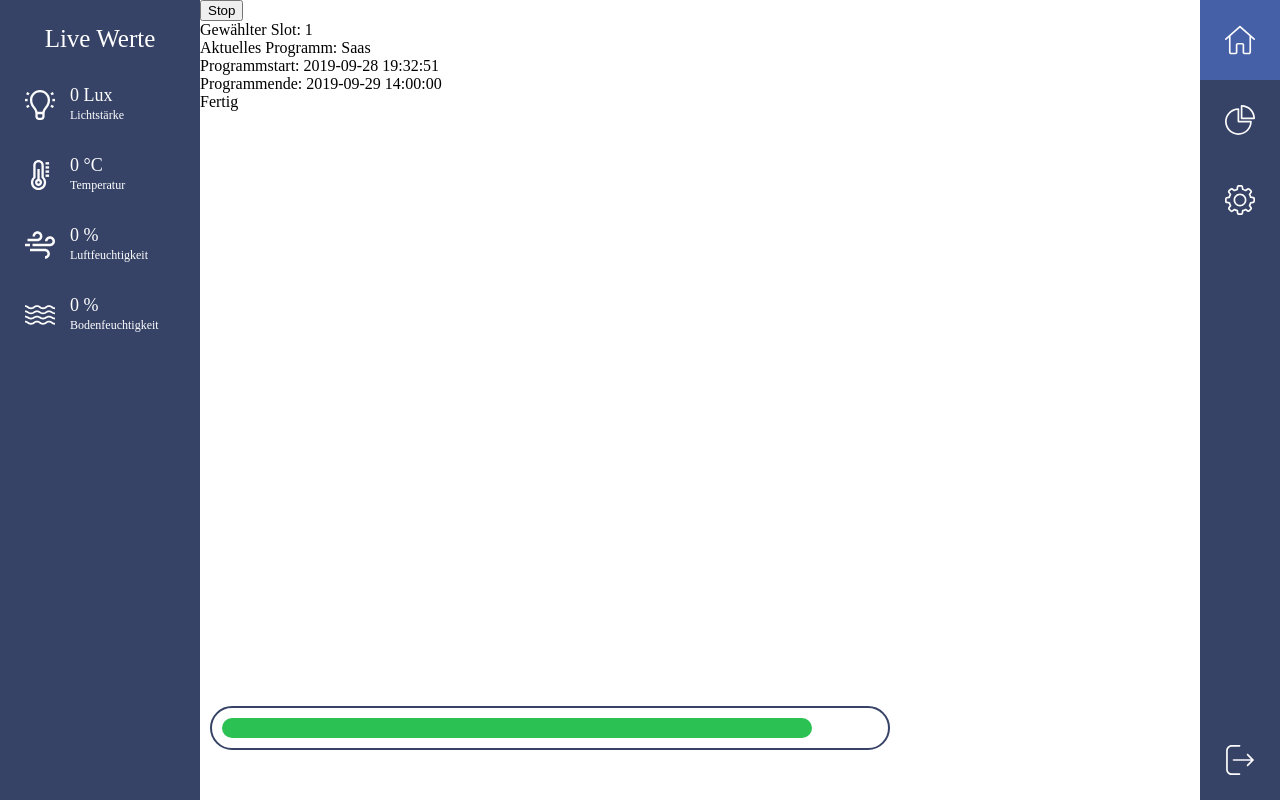
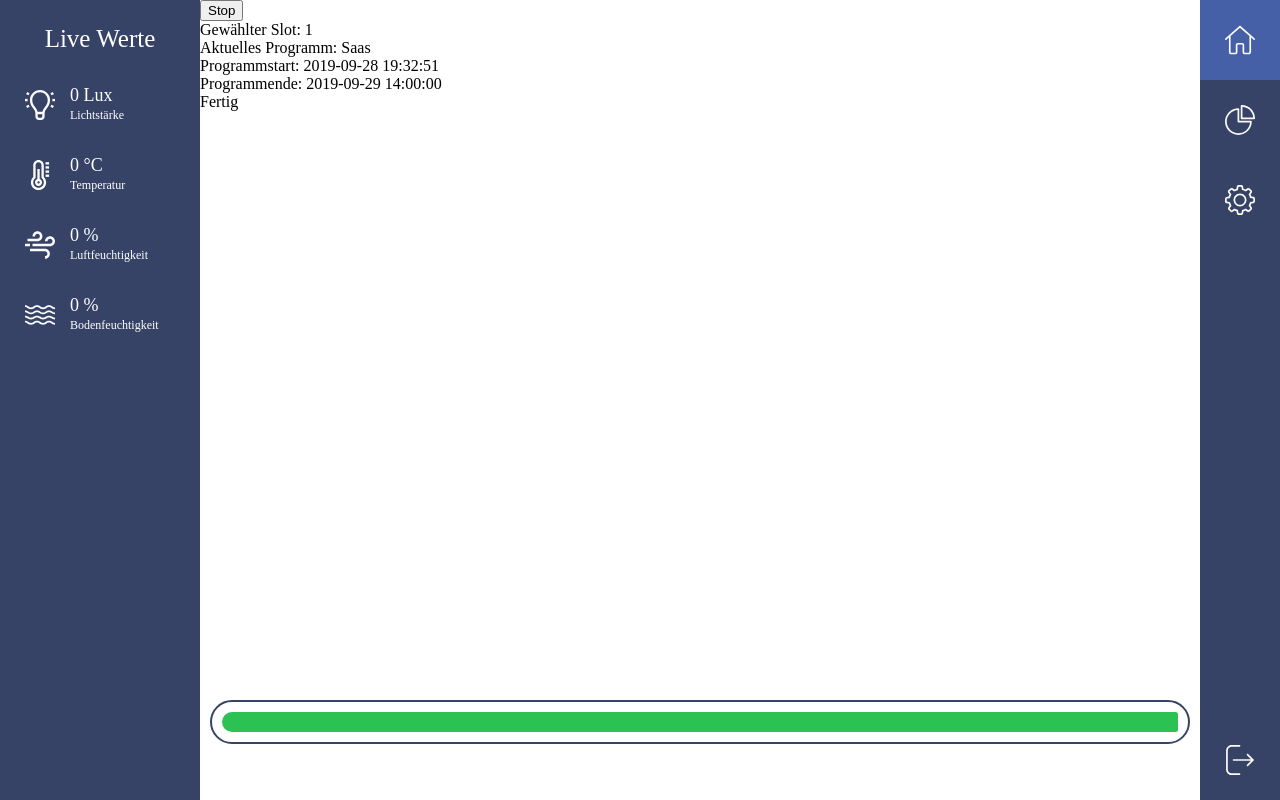
Before and after one commit to JohnTrunix/Gewaechshaus, a PHP site: page / in a window 1280 px wide. Run offline with PHP 8.4, Linux system fonts and the light colour scheme; data comes from the database, SQL or seed files in the repository; data that the repository does not hold is empty; some web fonts are replaced.

Commit message:
display bar

```diff
--- a/gewaechshaus/client/css/style.css
+++ b/gewaechshaus/client/css/style.css
@@ -191,8 +191,8 @@
 .meter > span {
 	display: block;
 	height: 100%;
-	border-top-right-radius: 20px;
-	border-bottom-right-radius: 20px;
+	border-top-right-radius: 5px;
+	border-bottom-right-radius: 5px;
 	border-top-left-radius: 20px;
 	border-bottom-left-radius: 20px;
 	background-color: rgb(43, 194, 83);
@@ -200,11 +200,22 @@
 	overflow: hidden;
 }
 
+.fortschritt_rahmen {
+	position: absolute;
+	bottom: 0;
+	left: 0;
+	height: 150px;
+	width: 100%;
+}
+
 .fortschritt_balken {
-	position: fixed;
-	bottom: 50px;
-	width: 680px;
-	left: 200px;
+	position: relative;
 	margin-left: 10px;
 	margin-right: 10px;
+	margin-top: 50px;
 }
+
+.prozent_fortschritt {
+	transition: 1s;
+	width: 0%;
+}
--- a/gewaechshaus/client/index.php
+++ b/gewaechshaus/client/index.php
@@ -100,9 +100,11 @@
                     <div class="parameter programm_ende" id="betriebswahl_programm_ende"></div>
                 </div>
 				<div class="countdown" id="countdown"></div>
-				<div class="fortschritt_balken">
-					<div class="meter">
-  						<span style="width: 90%"></span>
+				<div class="fortschritt_rahmen">
+					<div class="fortschritt_balken">
+						<div class="meter">
+  							<span class="prozent_fortschritt" id="prozent_fortschritt"></span>
+						</div>
 					</div>
 				</div>
             </div>
@@ -145,6 +147,17 @@
 			}
 
 			start_countdown(programm_ende);
+
+			function balken_berechnung() {
+  				setInterval(function(){
+					var prozent_verbleibend = berechne_prozent_verbleibend(datetime, programm_ende)
+					console.log(prozent_verbleibend);
+					document.getElementById("prozent_fortschritt").style.width = prozent_verbleibend;
+					},
+				1000);
+			}
+
+			balken_berechnung();
         </script>
         <script src="/js/sensorwert_download.js"></script>
         <script src="/js/error_message.js"></script>
--- a/gewaechshaus/client/js/zeitfunktionen.js
+++ b/gewaechshaus/client/js/zeitfunktionen.js
@@ -38,32 +38,26 @@
 }
 
 function datumzeit_jetzt() {
-
 	var date = new Date();
 	var aaaa = date.getFullYear();
 	var gg = date.getDate();
-var mm = (date.getMonth() + 1);
+	var mm = date.getMonth() + 1;
 
-if (gg < 10)
-    gg = "0" + gg;
+	if (gg < 10) gg = "0" + gg;
 
-if (mm < 10)
-    mm = "0" + mm;
+	if (mm < 10) mm = "0" + mm;
 
 	var cur_day = aaaa + "-" + mm + "-" + gg;
 
-var hours = date.getHours()
-var minutes = date.getMinutes()
+	var hours = date.getHours();
+	var minutes = date.getMinutes();
 	var seconds = date.getSeconds();
 
-if (hours < 10)
-    hours = "0" + hours;
+	if (hours < 10) hours = "0" + hours;
 
-if (minutes < 10)
-    minutes = "0" + minutes;
+	if (minutes < 10) minutes = "0" + minutes;
 
-if (seconds < 10)
-    seconds = "0" + seconds;
+	if (seconds < 10) seconds = "0" + seconds;
 
 	return cur_day + " " + hours + ":" + minutes + ":" + seconds;
 }
@@ -129,5 +123,9 @@
 	var prozent_resultat = 100 - prozent_gesamt;
 	var prozent_gerundet = Math.round(prozent_resultat);
 
-	return prozent_gerundet;
+	if (prozent_gerundet <= 2) {
+		return 2 + "%";
+	} else {
+		return prozent_gerundet + "%";
 	}
+}
```
Lines whose indentation alone changed are shown as unchanged.
